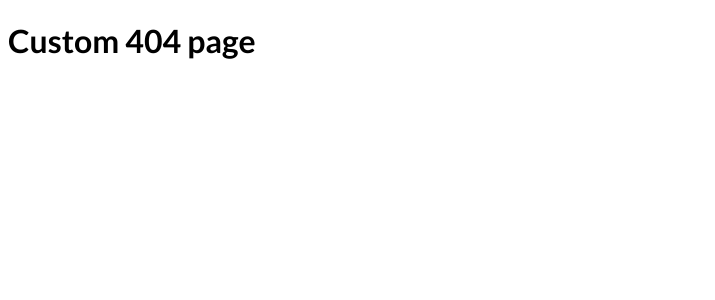
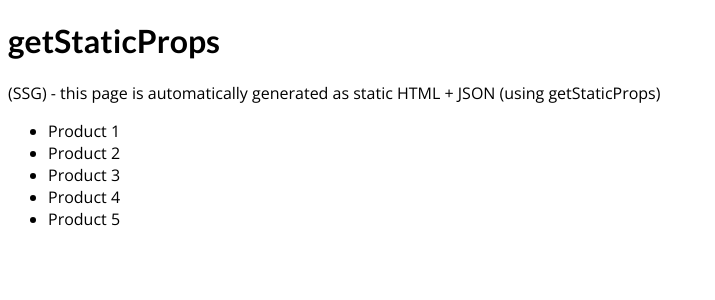
Before and after one commit to eneax/learn-nextjs, a Next.js app: page /pre-rendered in a window 1280 px wide. Before the commit this address had no page. Shown: the top 300 px of the page, without its empty margins (0-715 px from the left). Built offline with nearby package versions, Linux system fonts and the light colour scheme.

Commit message:
getStaticProps

```diff
--- /dev/null
+++ b/data/products.json
@@ -0,0 +1,34 @@
+{
+  "products": [
+    {
+      "id": "1",
+      "name": "Product 1",
+      "price": "100",
+      "description": "This is product 1"
+    },
+    {
+      "id": "2",
+      "name": "Product 2",
+      "price": "200",
+      "description": "This is product 2"
+    },
+    {
+      "id": "3",
+      "name": "Product 3",
+      "price": "300",
+      "description": "This is product 3"
+    },
+    {
+      "id": "4",
+      "name": "Product 4",
+      "price": "400",
+      "description": "This is product 4"
+    },
+    {
+      "id": "5",
+      "name": "Product 5",
+      "price": "500",
+      "description": "This is product 5"
+    }
+  ]
+}
--- a/pages/index.js
+++ b/pages/index.js
@@ -3,6 +3,7 @@ import Link from "next/link";
 const HomePage = () => {
   return (
     <div>
+      <h1>Home Page</h1>
       <ul>
         <li>
           <Link href="/about">About</Link>
@@ -13,8 +14,10 @@ const HomePage = () => {
         <li>
           <Link href="/clients">Clients</Link>
         </li>
+        <li>
+          <Link href="/pre-rendered">getStaticProps Page</Link>
+        </li>
       </ul>
-      <h1>Home Page</h1>
     </div>
   );
 };
--- /dev/null
+++ b/pages/pre-rendered.js
@@ -0,0 +1,33 @@
+import fs from "fs/promises";
+import path from "path";
+
+const PreRenderedPage = ({ products }) => {
+  return (
+    <div>
+      <h1>getStaticProps</h1>
+      <p>
+        (SSG) - this page is automatically generated as static HTML + JSON
+        (using getStaticProps)
+      </p>
+      <ul>
+        {products.map((product) => (
+          <li key={product.id}>{product.name}</li>
+        ))}
+      </ul>
+    </div>
+  );
+};
+
+export const getStaticProps = async () => {
+  const productsFilePath = path.join(process.cwd(), "data", "products.json");
+  const productsJsonData = await fs.readFile(productsFilePath);
+  const data = JSON.parse(productsJsonData);
+
+  return {
+    props: {
+      products: data.products,
+    },
+  };
+};
+
+export default PreRenderedPage;
```
